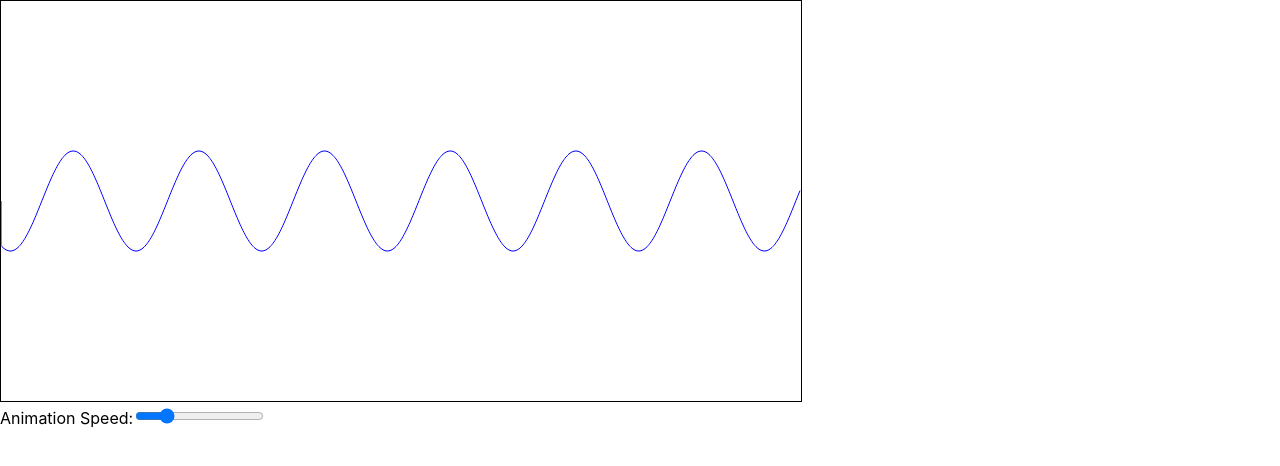
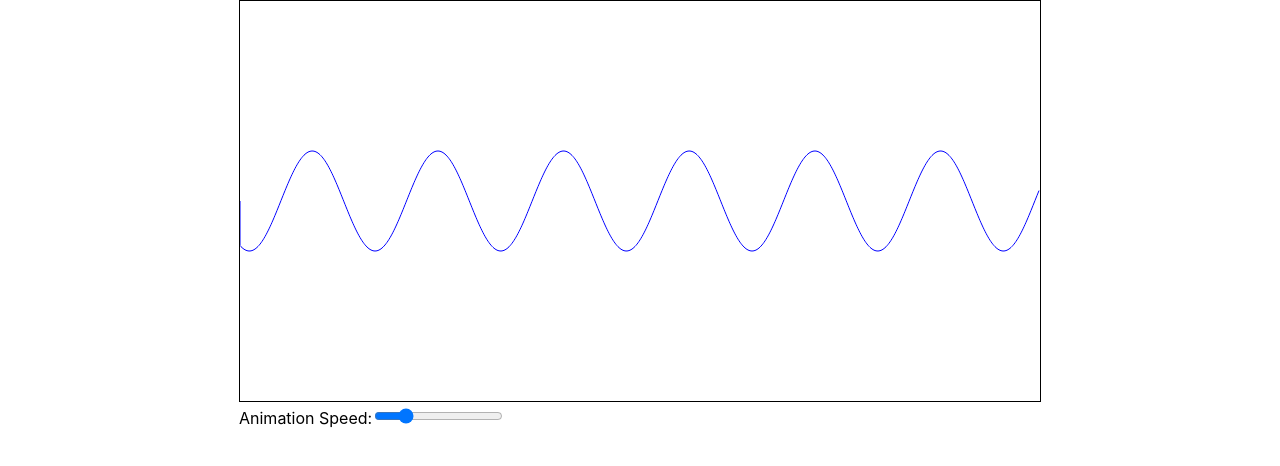
Before and after one commit to MortFred/PowerBlog, a React (Create React App) app: page / in a window 1280 px wide. Shown: the top 466 px of the page. Built offline with nearby package versions, Linux system fonts and the light colour scheme.

Commit message:
Center page

```diff
--- a/package.json
+++ b/package.json
@@ -12,7 +12,8 @@
     "@types/react-dom": "^18.3.1",
     "react": "^18.3.1",
     "react-dom": "^18.3.1",
-    "react-scripts": "5.0.1",
+    "react-scripts": "^5.0.1",
+    "styled-components": "^6.1.13",
     "typescript": "^4.9.5",
     "web-vitals": "^2.1.4"
   },
--- a/src/App.tsx
+++ b/src/App.tsx
@@ -1,10 +1,10 @@
-import React from 'react';
-import SineCurve from './ConverterPage/MovingSineComponent';
+import React from "react";
+import { ConverterPage } from "./ConverterPage/ConverterPage";
 
 const App: React.FC = () => {
   return (
     <div className="App">
-      <SineCurve />
+      <ConverterPage />
     </div>
   );
 };
--- /dev/null
+++ b/src/ConverterPage/ConverterPage.tsx
@@ -0,0 +1,16 @@
+import styled from "styled-components";
+import SineCurve from "./MovingSineComponent";
+
+const StyledPage = styled.div`
+  display: flex;
+  flex-direction: column;
+  align-items: center;
+`;
+
+export function ConverterPage() {
+  return (
+    <StyledPage>
+      <SineCurve />
+    </StyledPage>
+  );
+}
```
Also changed, not shown: prettierrc.json (+7 -0 lines), 1 other file (tests, documents, lock files or other folders).
